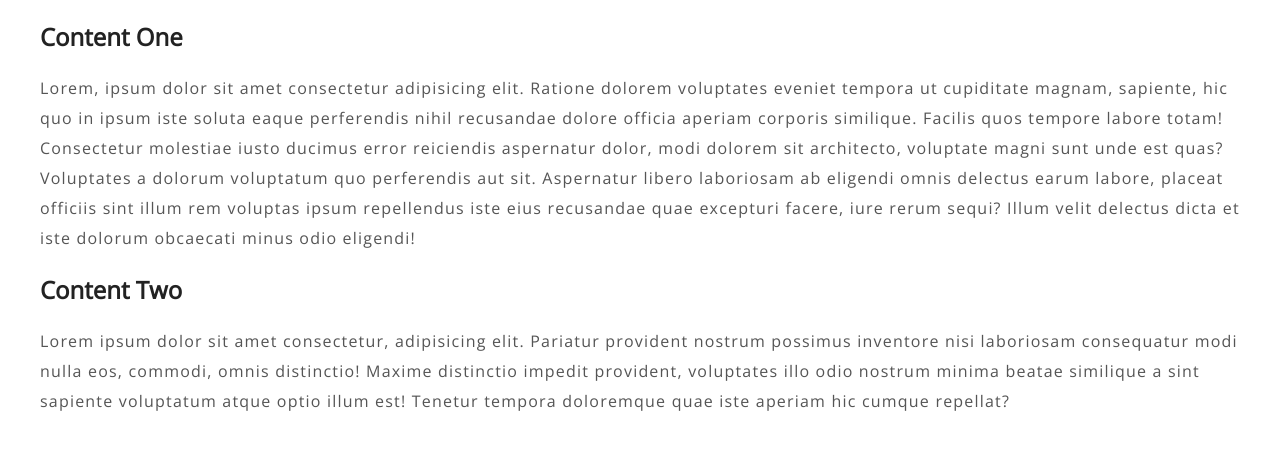
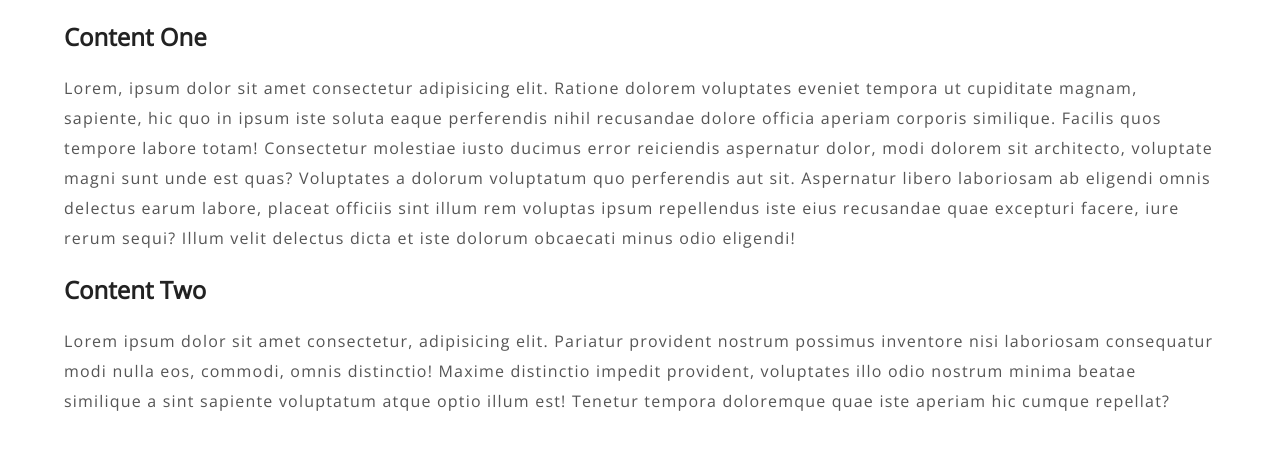
Before and after one commit to bradtraversy/50projects50days, a PHP site: page / in a window 1280 px wide. Shown: the part 800-1266 px from the top of the page. Run offline with PHP 8.4, Linux system fonts and the light colour scheme.

Commit message:
Add padding between content

```diff
--- a/sticky-navigation/style.css
+++ b/sticky-navigation/style.css
@@ -104,6 +104,10 @@ body {
   letter-spacing: 1px;
 }
 
+.content {
+   padding: 0 1.5rem;
+}
+
 .content h2,
 .content h3 {
   font-size: 150%;
```
